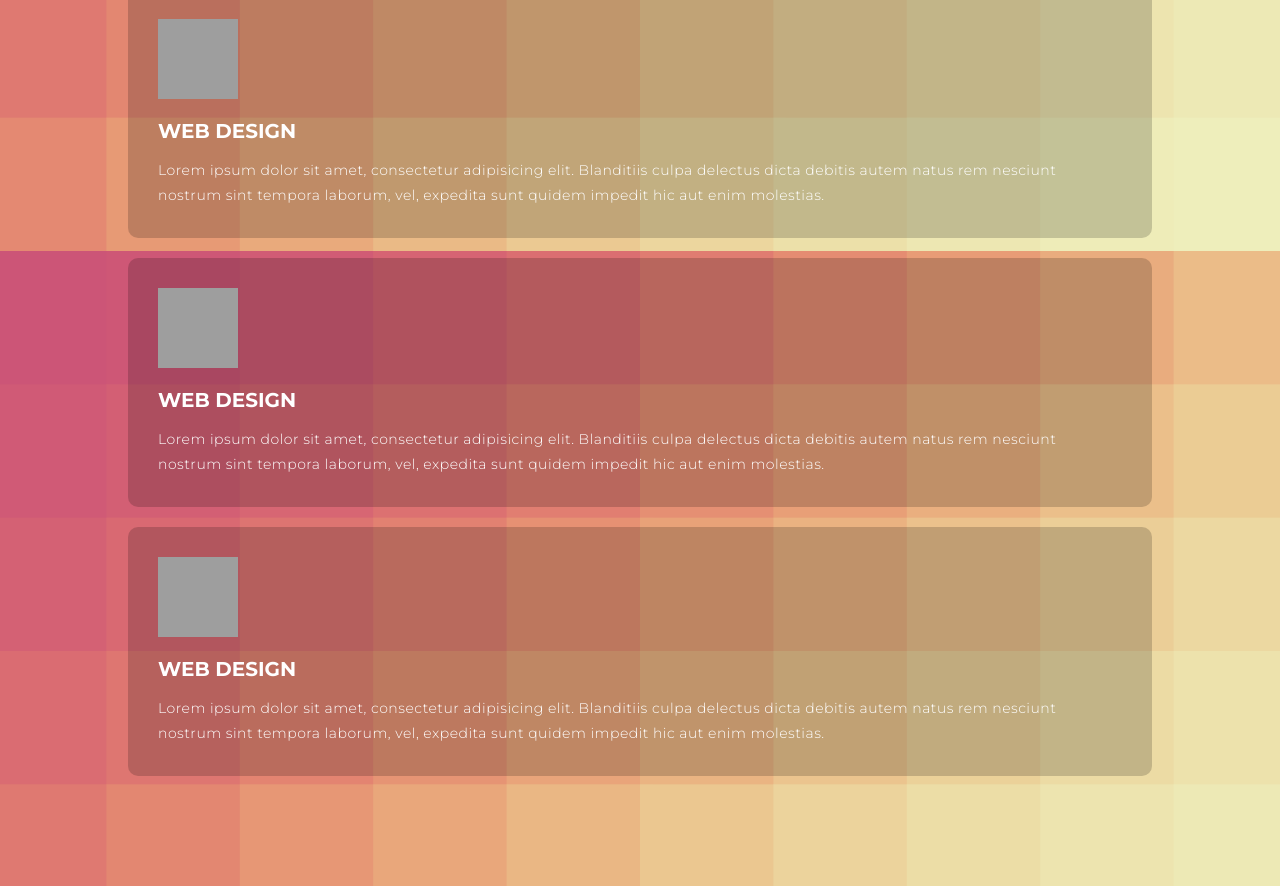
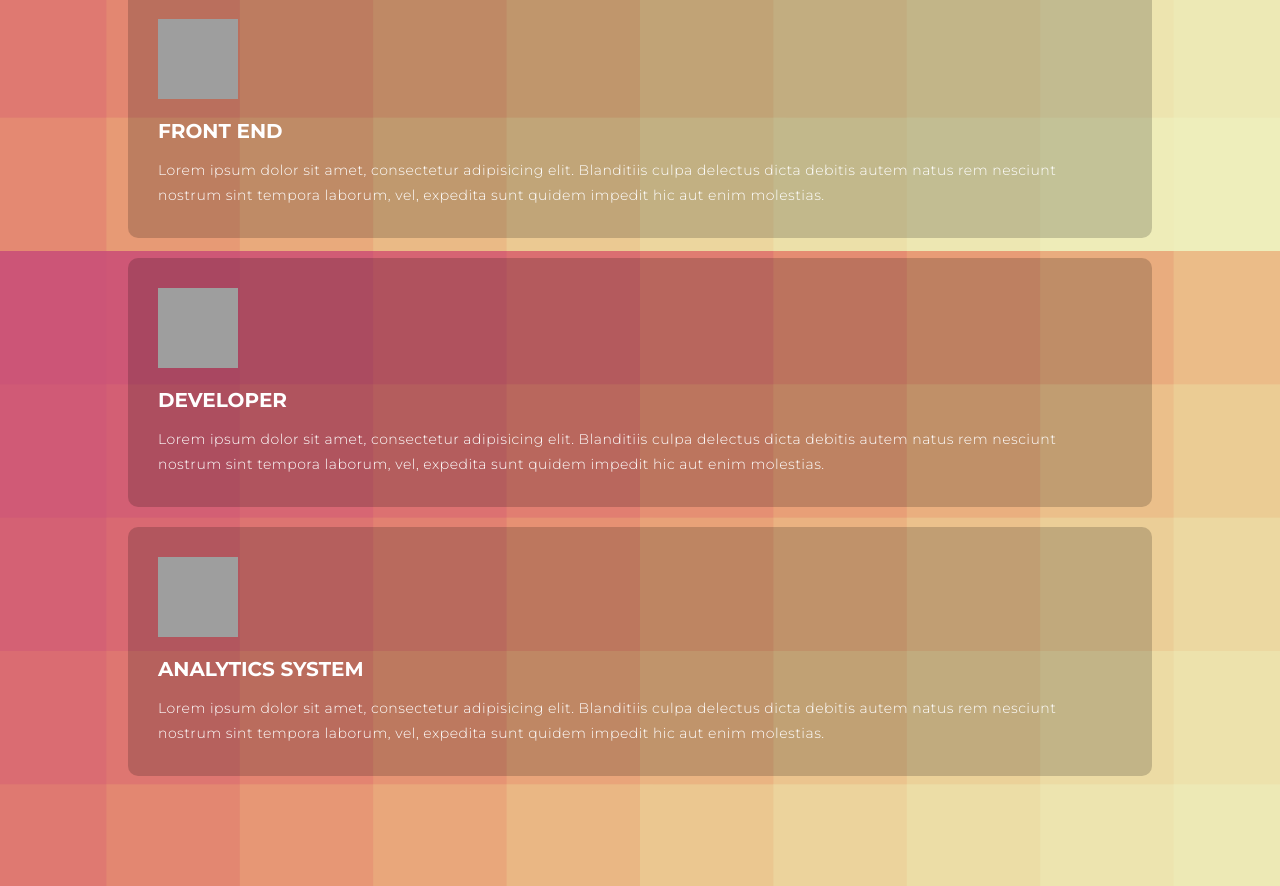
Before and after one commit to InterFBS/OnePage, a plain HTML site: page index.html in a window 1280 px wide. Shown: the part 1349-2235 px from the top of the page. Drawn offline with Linux system fonts and the light colour scheme; grey boxes are pictures that could not be loaded.

Commit message:
Testando page

```diff
--- a/index.html
+++ b/index.html
@@ -36,19 +36,19 @@
                 <div class="service-item">
                     <div class="icon"><img src="https://img.icons8.com/external-others-zufarizal-robiyanto/64/000000/external-config-mutuline-technology-others-zufarizal-robiyanto.png"/>
                     </div>
-                    <h2>Web Design</h2>
+                    <h2>Front end</h2>
                     <p>Lorem ipsum dolor sit amet, consectetur adipisicing elit. Blanditiis culpa delectus dicta debitis autem natus rem nesciunt nostrum sint tempora laborum, vel, expedita sunt quidem impedit hic aut enim molestias.</p>
                 </div>
                 <div class="service-item">
                     <div class="icon"><img src="https://img.icons8.com/external-others-zufarizal-robiyanto/64/000000/external-config-mutuline-technology-others-zufarizal-robiyanto.png"/>
                     </div>
-                    <h2>Web Design</h2>
+                    <h2>Developer</h2>
                     <p>Lorem ipsum dolor sit amet, consectetur adipisicing elit. Blanditiis culpa delectus dicta debitis autem natus rem nesciunt nostrum sint tempora laborum, vel, expedita sunt quidem impedit hic aut enim molestias.</p>
                 </div>
                 <div class="service-item">
                     <div class="icon"><img src="https://img.icons8.com/external-others-zufarizal-robiyanto/64/000000/external-config-mutuline-technology-others-zufarizal-robiyanto.png"/>
                     </div>
-                    <h2>Web Design</h2>
+                    <h2>Analytics System</h2>
                     <p>Lorem ipsum dolor sit amet, consectetur adipisicing elit. Blanditiis culpa delectus dicta debitis autem natus rem nesciunt nostrum sint tempora laborum, vel, expedita sunt quidem impedit hic aut enim molestias.</p>
                 </div>
             </div>
```
